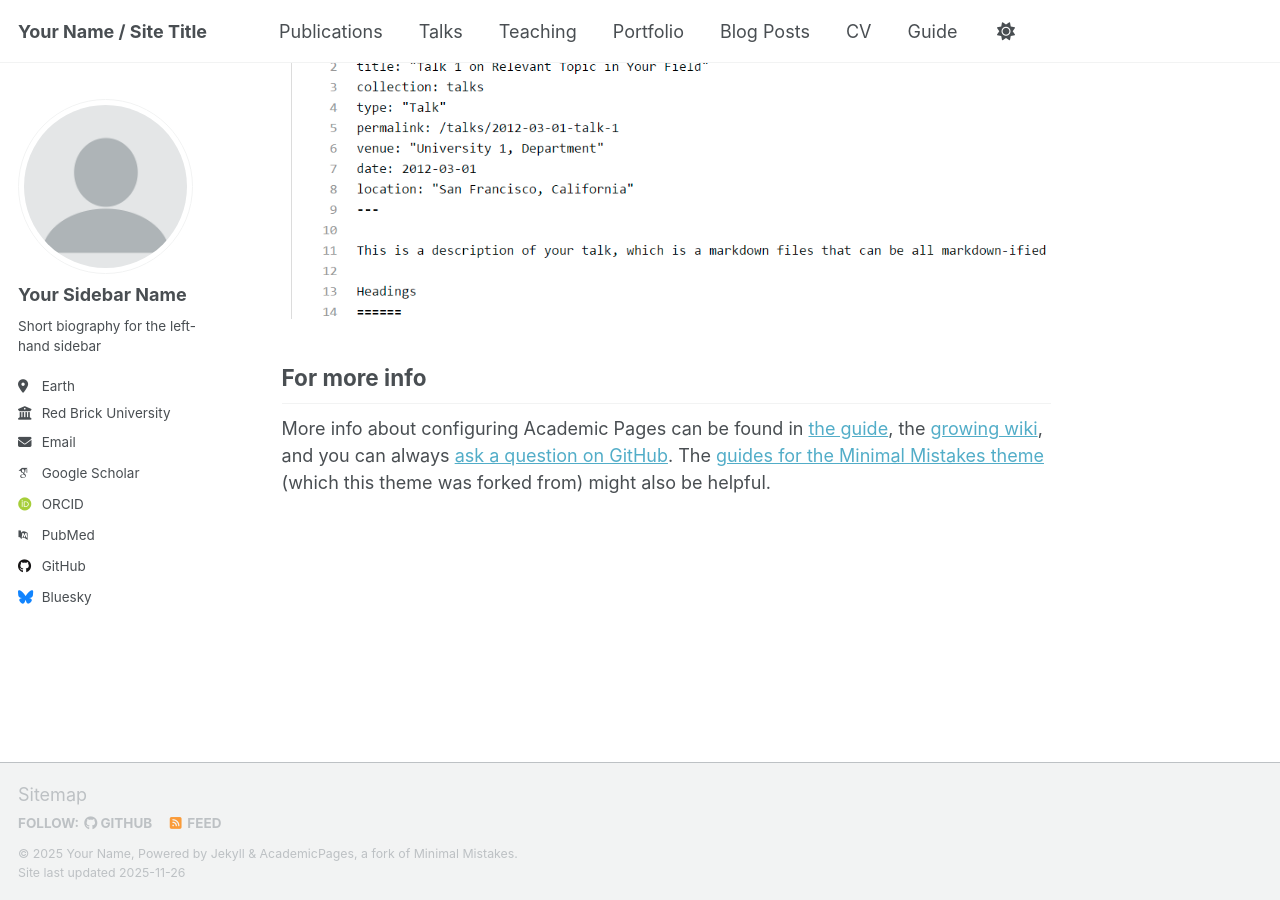
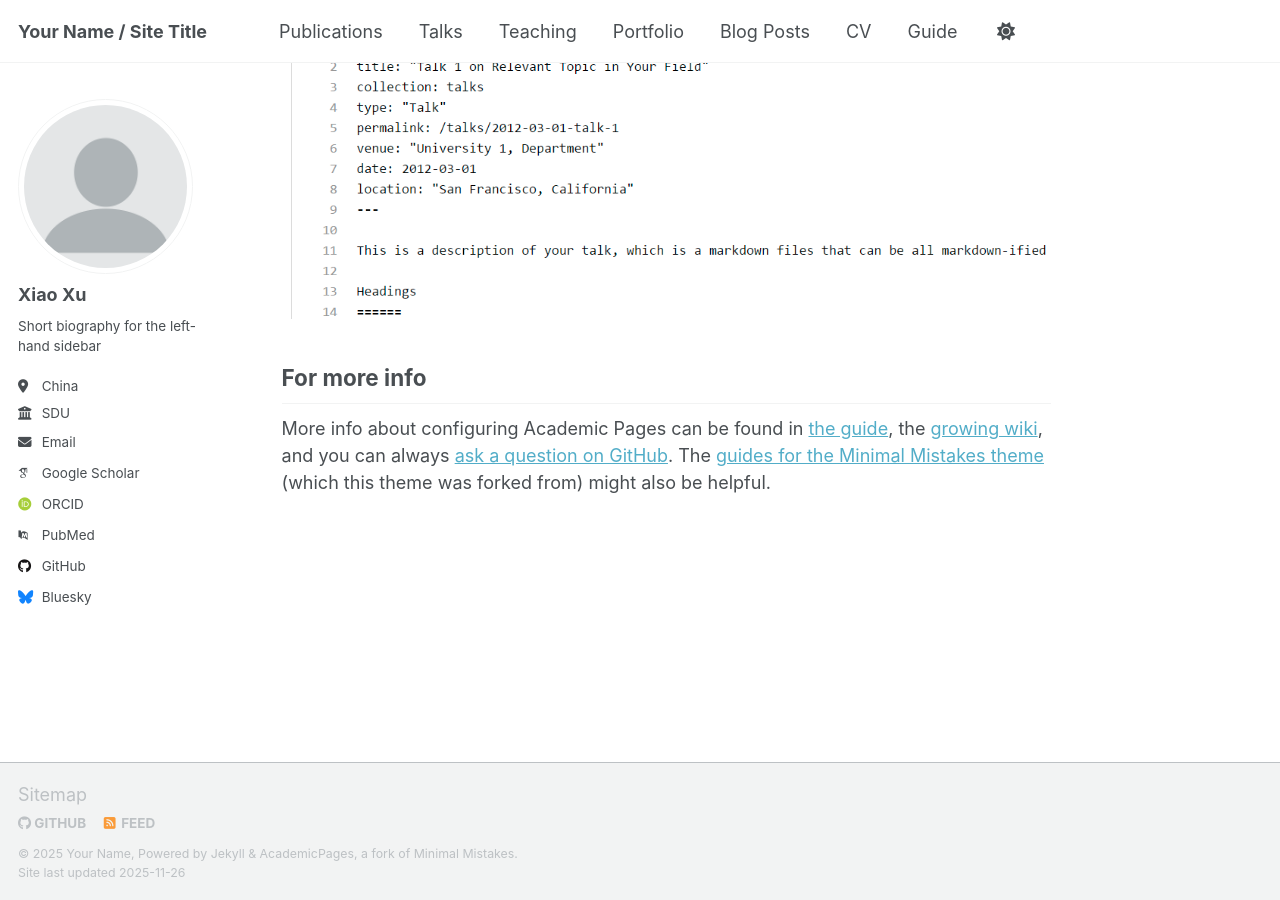
Before and after one commit to MountVeil/MountVeil.github.io, a Jekyll site: the page built from _pages/about.md, in a window 1280 px wide and 900 px high, scrolled down 2880 px. Built offline with Jekyll 4.4.1, drawn with Linux system fonts in a browser that asks for light colours; some web fonts are replaced; a script that is not in the unit is left out.

Commit message:
Update _config.yml

```diff
--- a/_config.yml
+++ b/_config.yml
@@ -7,7 +7,7 @@
 # server process.
 
 # Basic Site Settings
-locale                   : "en-US"
+locale                   : "zh-cn"
 site_theme               : "default" # Currently available options are "default", "air"
 title                    : "Your Name / Site Title"
 title_separator          : "-"
@@ -24,11 +24,11 @@ repository               : "academicpages/academicpages.github.io"
 author:
   # Biographic information
   avatar           : "profile.png"
-  name             : "Your Sidebar Name"
+  name             : "Xiao Xu"
   pronouns         : # example: "she/her"
   bio              : "Short biography for the left-hand sidebar"
-  location         : "Earth"
-  employer         : "Red Brick University"
+  location         : "China"
+  employer         : "SDU"
   uri              : # URL
   email            : "none@example.org"
 
```
